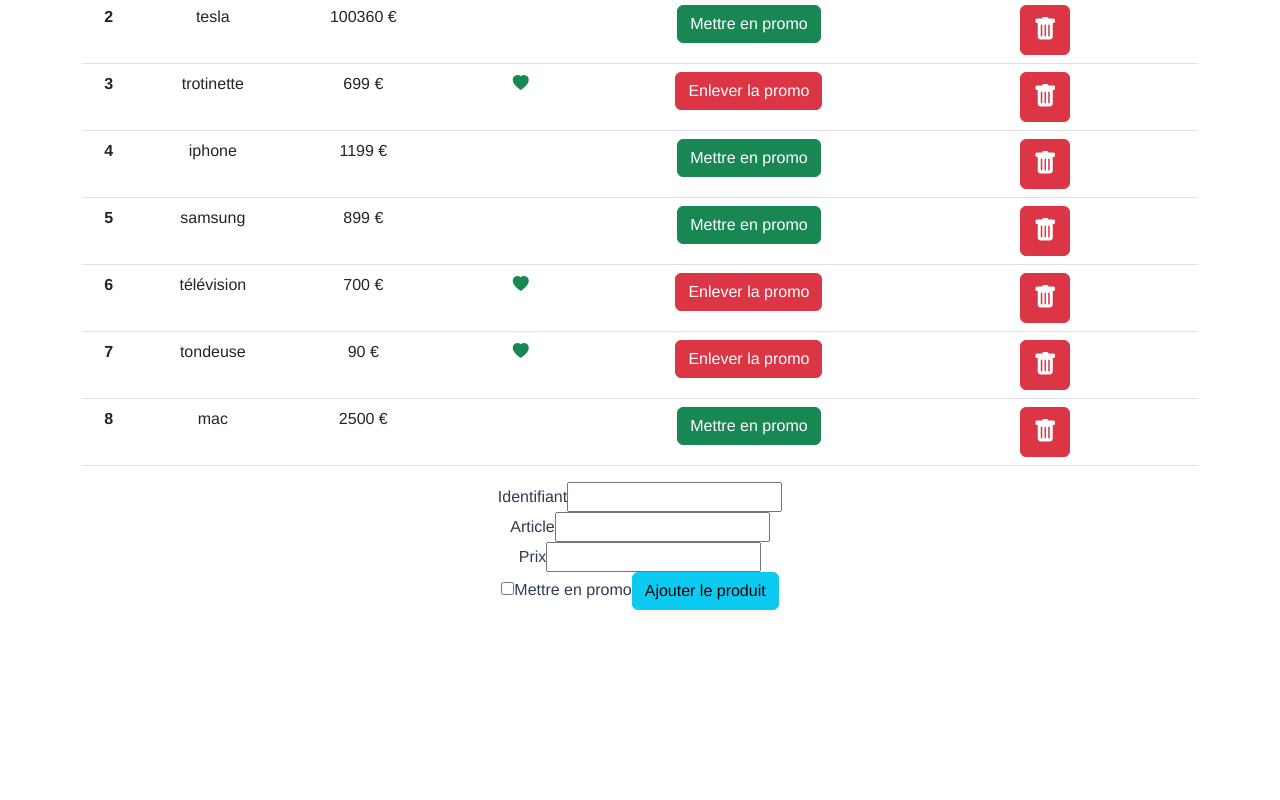
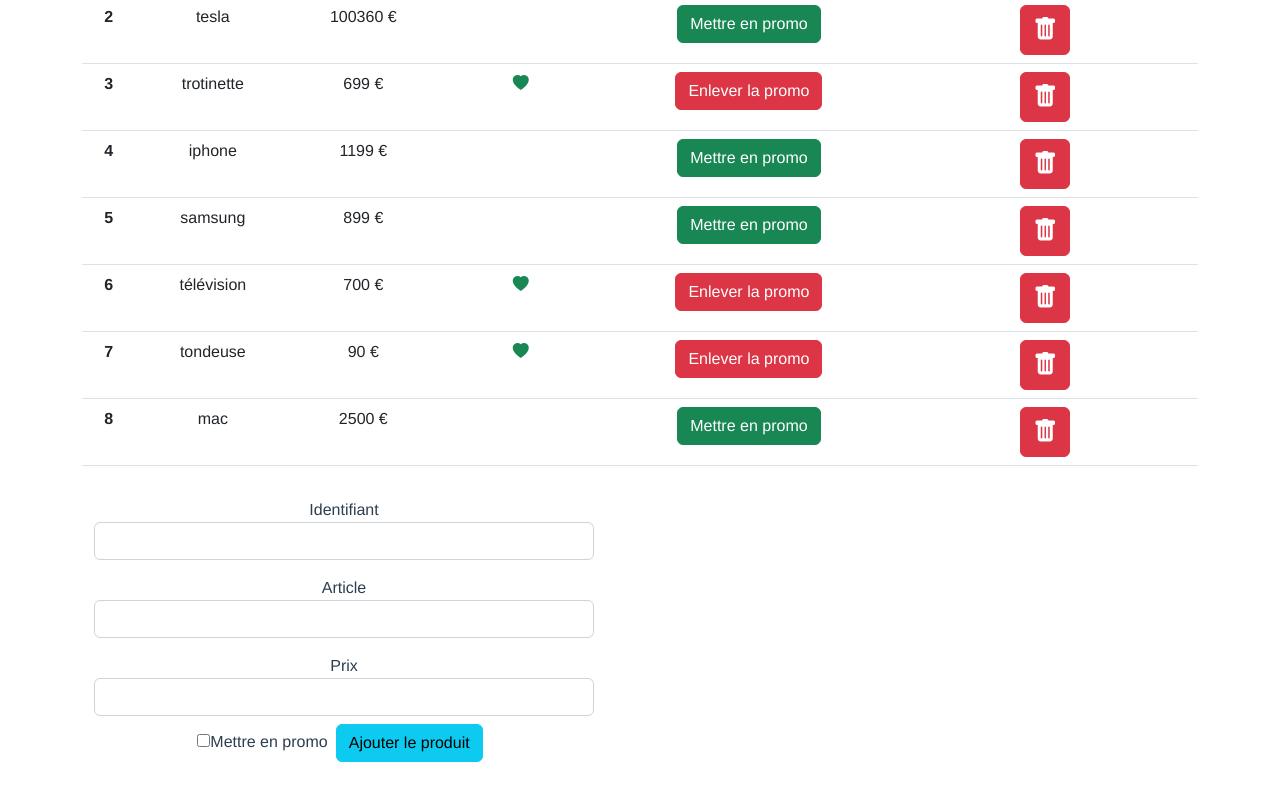
Before and after one commit to GalsenBoy/crossVue, a Vue app: page / in a window 1280 px wide. Shown: the part 481-1281 px from the top of the page. Before the commit the page ends 1091 px from the top, so only its background shows below. Built offline with nearby package versions, Linux system fonts and the light colour scheme.

Commit message:
Stylisation du formulaire

```diff
--- a/src/components/ProductComponent.vue
+++ b/src/components/ProductComponent.vue
@@ -53,22 +53,22 @@
         </tr>
       </tbody>
     </table>
-    <div>
-      <form action="" @submit="on_submit">
-        <div>
-          <label for="">Identifiant</label
-          ><input v-model="form.id" type="number" />
+    <div class="container">
+      <form action="" @submit="on_submit" style="width: 500px" class="mb-5">
+        <div class="form-group">
+          <label class="mt-3" for="">Identifiant</label
+          ><input v-model="form.id" type="number" class="form-control" />
         </div>
-        <div>
-          <label for="">Article</label>
-          <input type="text" v-model="form.name" />
+        <div class="form-group">
+          <label class="mt-3" for="">Article</label>
+          <input type="text" v-model="form.name" class="form-control" />
         </div>
-        <div>
-          <label for="">Prix</label>
-          <input type="number" v-model="form.price" />
+        <div class="form-group">
+          <label class="mt-3" for="">Prix</label>
+          <input type="number" v-model="form.price" class="form-control" />
         </div>
 
-        <div>
+        <div class="form-group">
           <input
             type="checkbox"
             id="contactChoice1"
@@ -76,8 +76,8 @@
             value="true"
             v-model="form.promotion"
           />
-          <label for="contactChoice1">Mettre en promo</label>
-          <button class="btn btn-info">Ajouter le produit</button>
+          <label for="contactChoice1" class="mt-2">Mettre en promo</label>
+          <button class="btn btn-info m-2">Ajouter le produit</button>
         </div>
       </form>
     </div>
```
